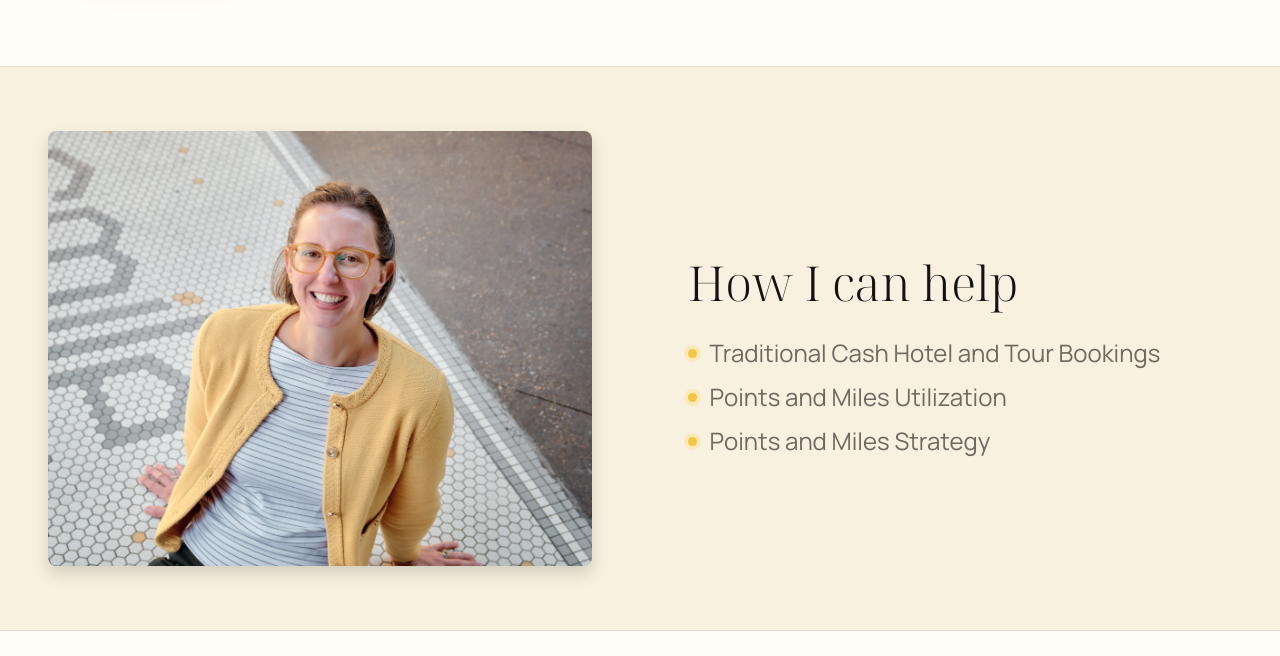
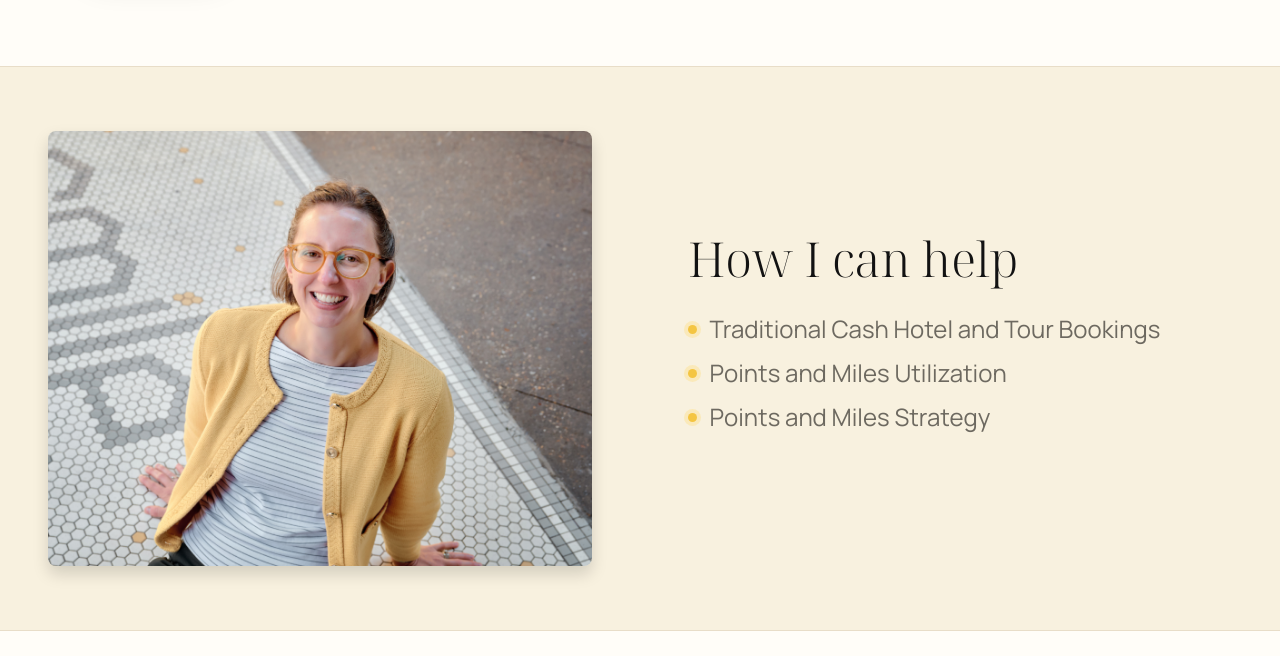
Before and after one commit to mspaits/yellow-pin-travel, a Flask app: page / in a window 1280 px wide. Shown: the part 846-1502 px from the top of the page. Run offline with Flask 3, Linux system fonts and the light colour scheme.

Commit message:
Minor margin update

```diff
--- a/templates/index.html
+++ b/templates/index.html
@@ -33,7 +33,7 @@
           <div class="col-md p-5">
             <img src="static/images/glamour_shots/Jen_003 home 2.jpg" class="img-fluid mx-auto d-block rounded-3 my-3 shadow" alt="Woman sitting on ground">
           </div>
-          <div class="col-md p-5 align-self-center">
+          <div class="col-md px-5 pb-5 align-self-center">
             <h2 class="display-5 my-4">How I can help</h2>
             <p class="lead-dot fs-4 my-2">Traditional Cash Hotel and Tour Bookings</p>
             <p class="lead-dot fs-4 my-2">Points and Miles Utilization</p>
```
